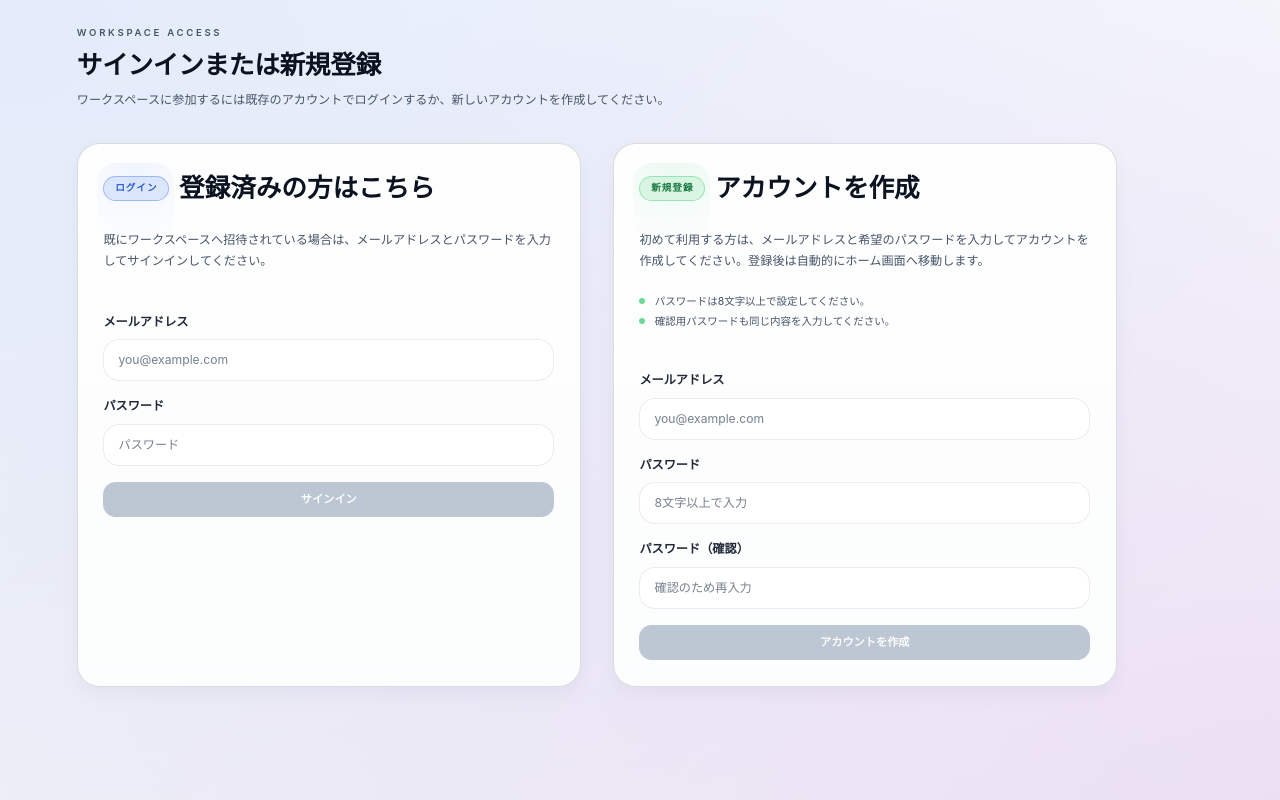
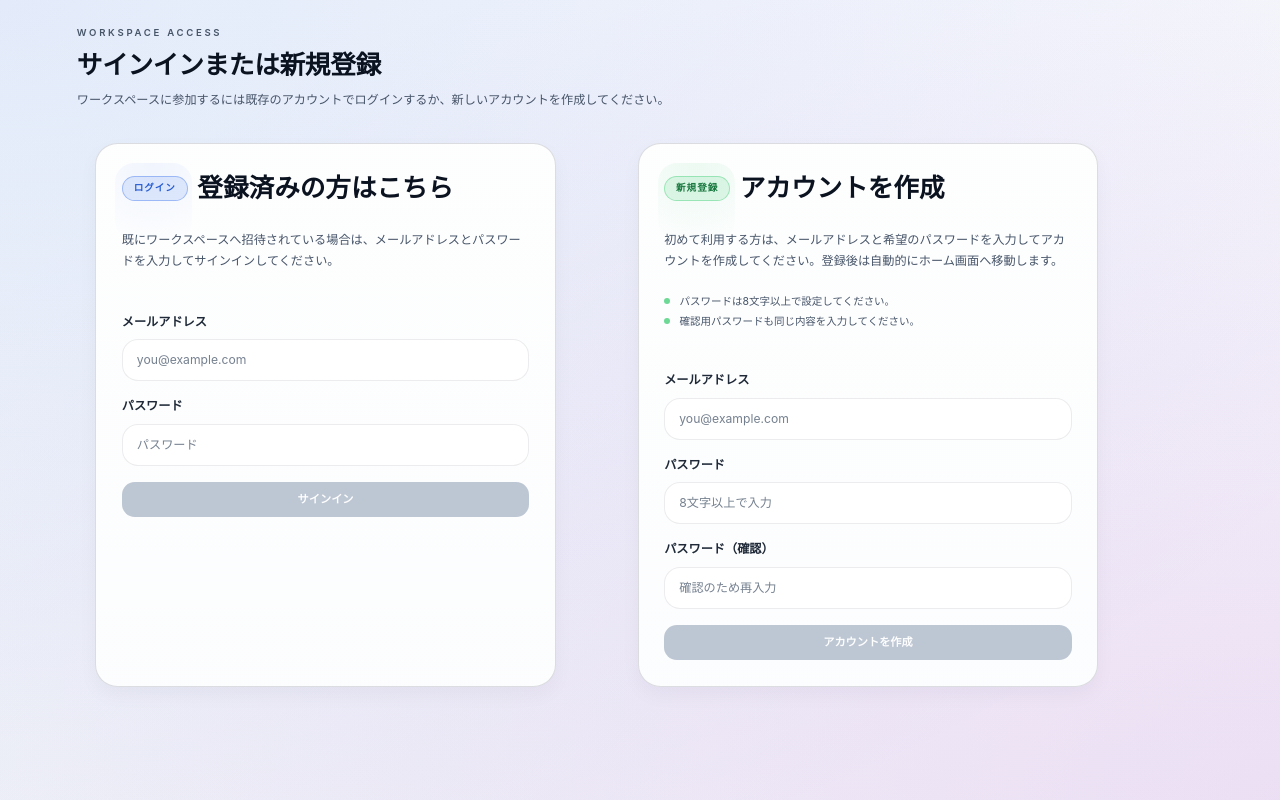
Before and after one commit to ist-h-i/todo-generator, an Angular app in the folder frontend/: page /login in a window 1280 px wide. Built offline with nearby package versions, Linux system fonts and the light colour scheme.

Commit message:
style: relax auth card layout spacing

```diff
--- a/frontend/src/styles/pages/_auth.scss
+++ b/frontend/src/styles/pages/_auth.scss
@@ -47,8 +47,9 @@
 
 .auth-page__grid {
   display: grid;
-  gap: clamp(2rem, 4vw, 2.5rem);
+  gap: clamp(2.5rem, 6vw, 3.5rem);
   align-items: stretch;
+  justify-items: center;
 }
 
 @media (min-width: 64rem) {
@@ -61,6 +62,8 @@
   position: relative;
   overflow: hidden;
   backdrop-filter: blur(10px);
+  width: min(36rem, 100%);
+  margin-inline: auto;
 }
 
 .auth-card::after {
```
